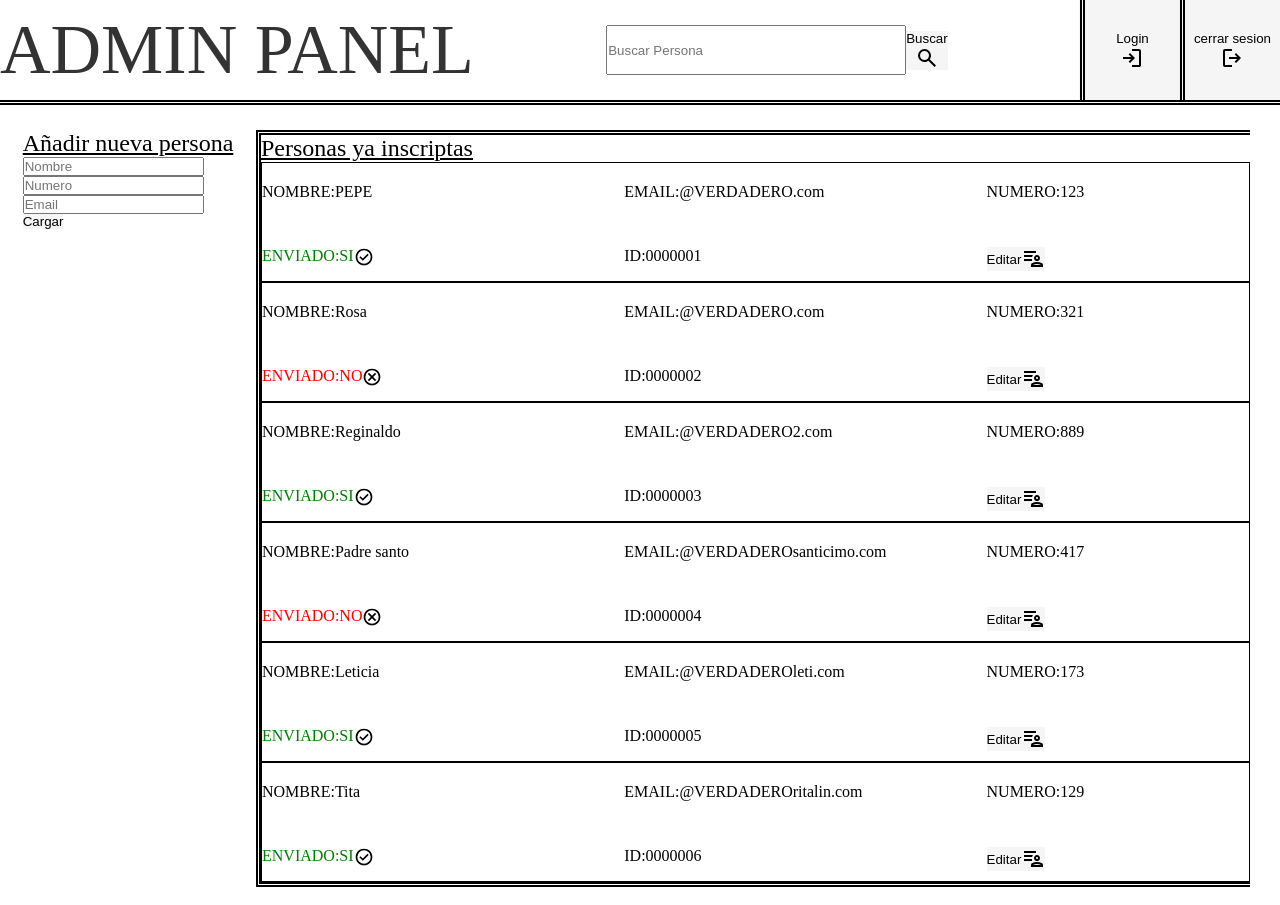
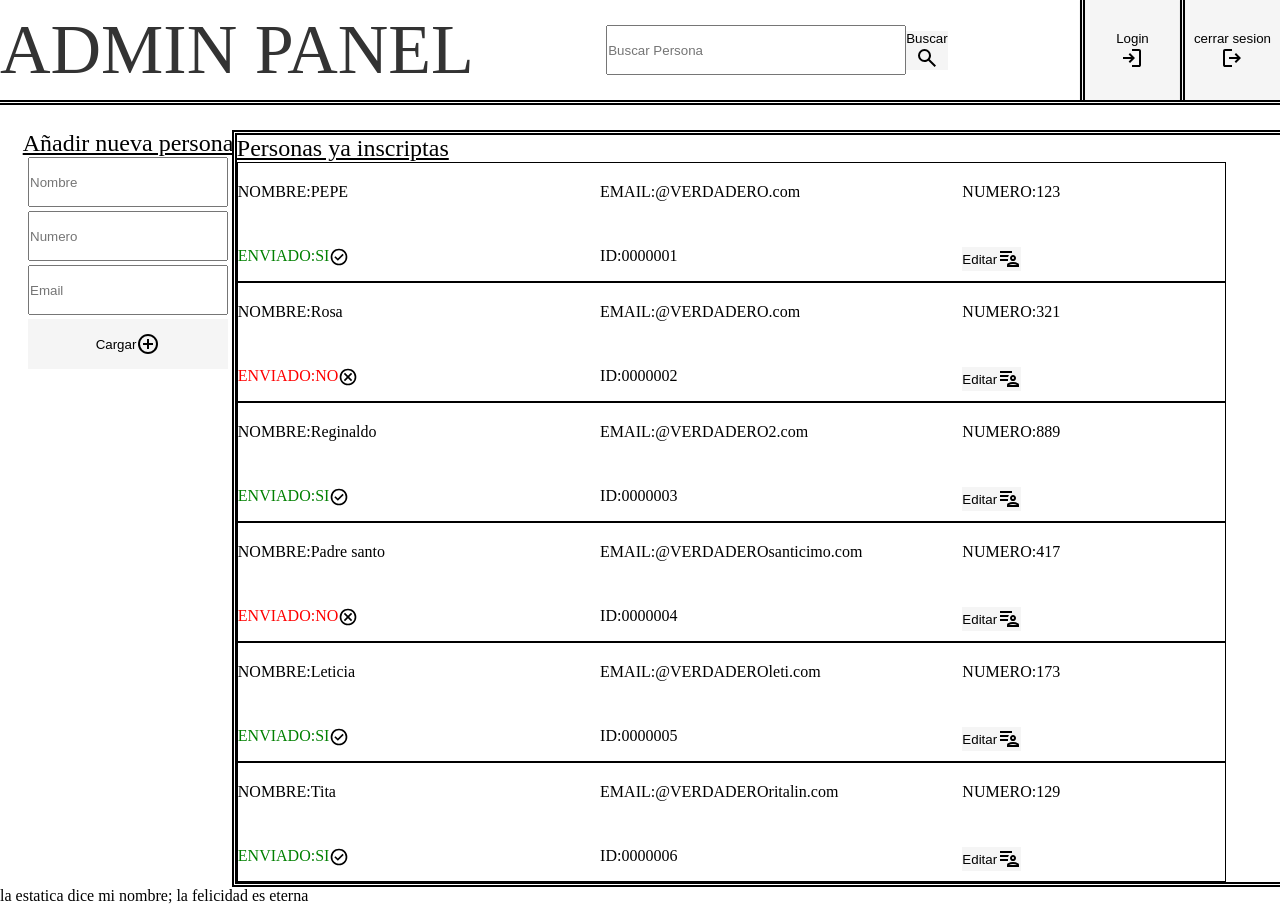
Before and after one commit to Ale2301/Bot_Whatsapp, a website: page public/index.html in a window 1280 px wide. Drawn offline with Linux system fonts and the light colour scheme.

Commit message:
feat: mejoras en el panel de agregar participantes

```diff
--- a/public/index.css
+++ b/public/index.css
@@ -105,6 +105,7 @@ button {
   border-left: 5px double black;
   border-bottom: 5px double black;
   border-top: 5px double black;
+  width: 90%;
 }
 .ADMIN-panel-content-OLDPeople-Pacientes {
   padding-bottom: 10px;
@@ -157,11 +158,29 @@ button {
   display: flex;
   justify-content: center;
   position: fixed;
+  transition: 1s;
 }
 .ADMIN-panel-content-NEWPeople-space {
   position: relative;
   top: 0;
   width: 20%;
+}
+.ADMIN-panel-content-NEWPeople-list {
+  display: flex;
+  flex-direction: column;
+  align-items: center;
+  gap: 4px;
+}
+.ADMIN-panel-content-NEWPeople-input {
+  height: 50px;
+  width: 200px;
+}
+.ADMIN-panel-content-NEWPeople-button {
+  width: 200px;
+  height: 50px;
+}
+.ADMIN-panel-content-NEWPeople-button:active {
+  box-shadow: inset 2px 2px 0.9px 0.9px black;
 }
 /* .ADMIN::after {
   content: "";
--- a/public/index.html
+++ b/public/index.html
@@ -44,11 +44,36 @@
         <div class="ADMIN-panel-content-NEWPeople">
           <ul>
             <div class="ADMIN-panel-content-title">Añadir nueva persona</div>
-            <li>
-              <div><input type="text" placeholder="Nombre" /></div>
-              <div><input type="text" placeholder="Numero" /></div>
-              <div><input type="text" placeholder="Email" /></div>
-              <div><button>Cargar</button></div>
+            <li class="ADMIN-panel-content-NEWPeople-list">
+              <div>
+                <input
+                  type="text"
+                  placeholder="Nombre"
+                  class="ADMIN-panel-content-NEWPeople-input"
+                />
+              </div>
+              <div>
+                <input
+                  type="text"
+                  placeholder="Numero"
+                  class="ADMIN-panel-content-NEWPeople-input"
+                />
+              </div>
+              <div>
+                <input
+                  type="text"
+                  placeholder="Email"
+                  class="ADMIN-panel-content-NEWPeople-input"
+                />
+              </div>
+              <div>
+                <button
+                  class="casilla-buttons ADMIN-panel-content-NEWPeople-button"
+                >
+                  <p>Cargar</p>
+                  <img src="./assets/plus.svg" alt="logOUT" />
+                </button>
+              </div>
             </li>
           </ul>
         </div>
@@ -196,7 +221,9 @@
           </ul>
         </div>
       </div>
-      <div class="ADMIN-panel-footer"></div>
+      <div class="ADMIN-panel-footer none">
+        la estatica dice mi nombre; la felicidad es eterna
+      </div>
       <div id="none" class="ADMIN-panel-content-QR">
         <div>
           <img
```
